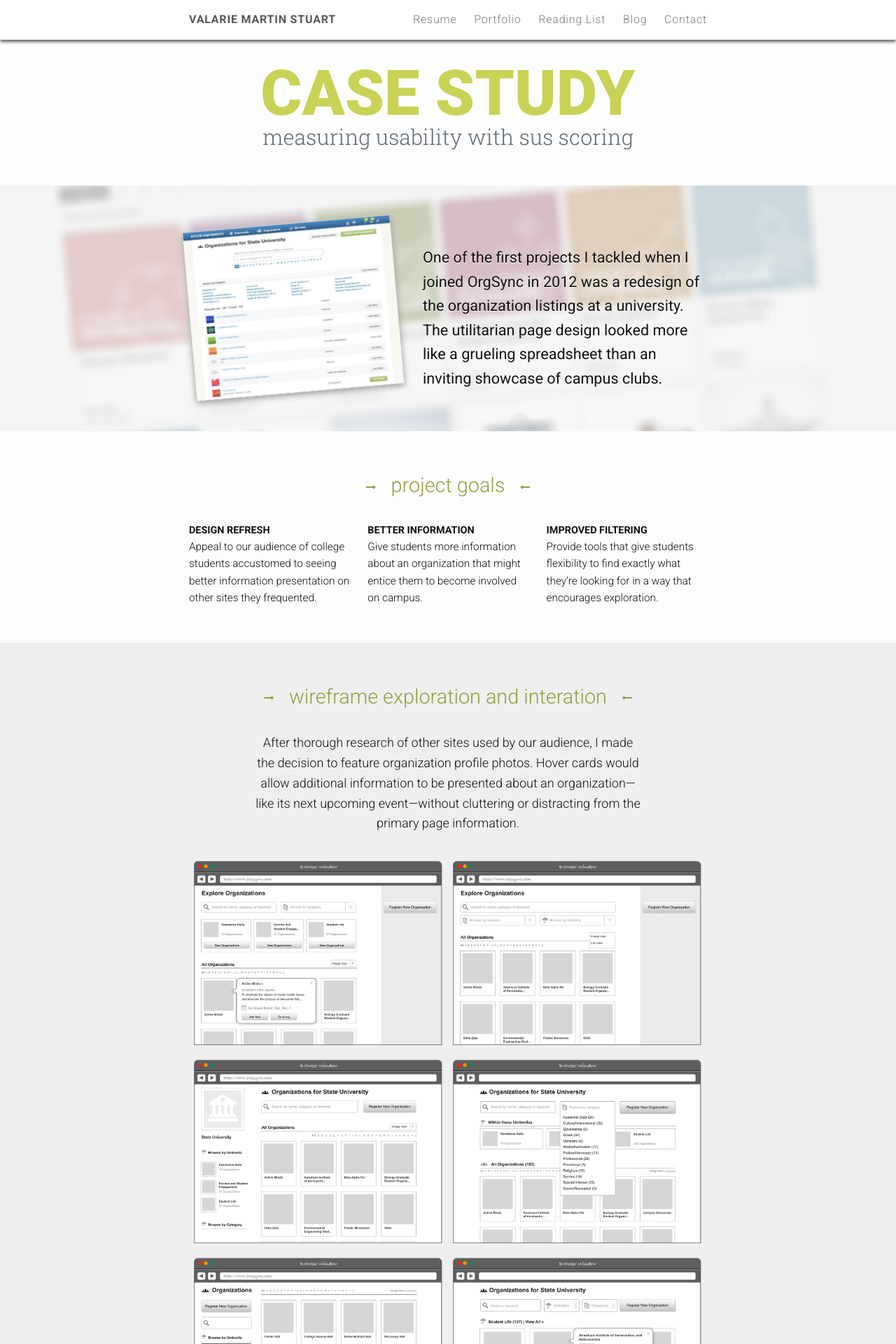
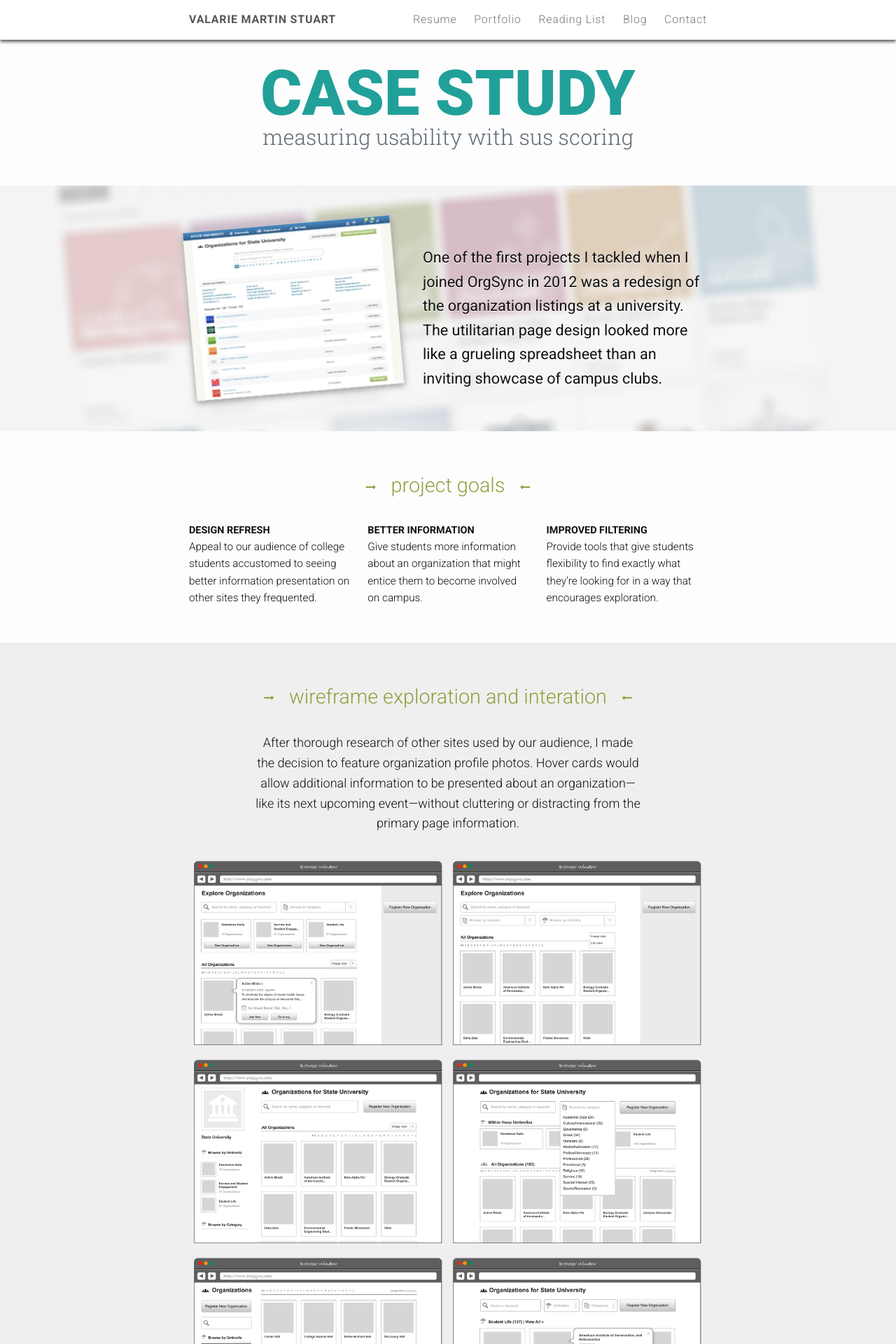
Before and after one commit to valariems/valariems.github.io, a Jekyll site: the page built from portfolio-measuring-usability.html, in a window 1280 px wide. Shown: the top 1920 px of the page at 70% size. Built offline with Jekyll 4.4.1, drawn with Linux system fonts in a browser that asks for light colours; nearby versions of some CDN libraries.

Commit message:
Update headline on sus page.

```diff
--- a/css/custom.scss
+++ b/css/custom.scss
@@ -404,6 +404,9 @@ h1.case-study {
   }
   &.float {
     color: $violet;
+  }
+  &.sus {
+    color: #21a09a;
   }
 }
 
--- a/portfolio-measuring-usability.html
+++ b/portfolio-measuring-usability.html
@@ -3,7 +3,7 @@ layout: about-story
 ---
 
 <section>
-  <h1 class="case-study">Case Study</h1>
+  <h1 class="case-study sus">Case Study</h1>
   <h2 class="case-study">measuring usability with SUS scoring</h2>
 </section>
 
```
